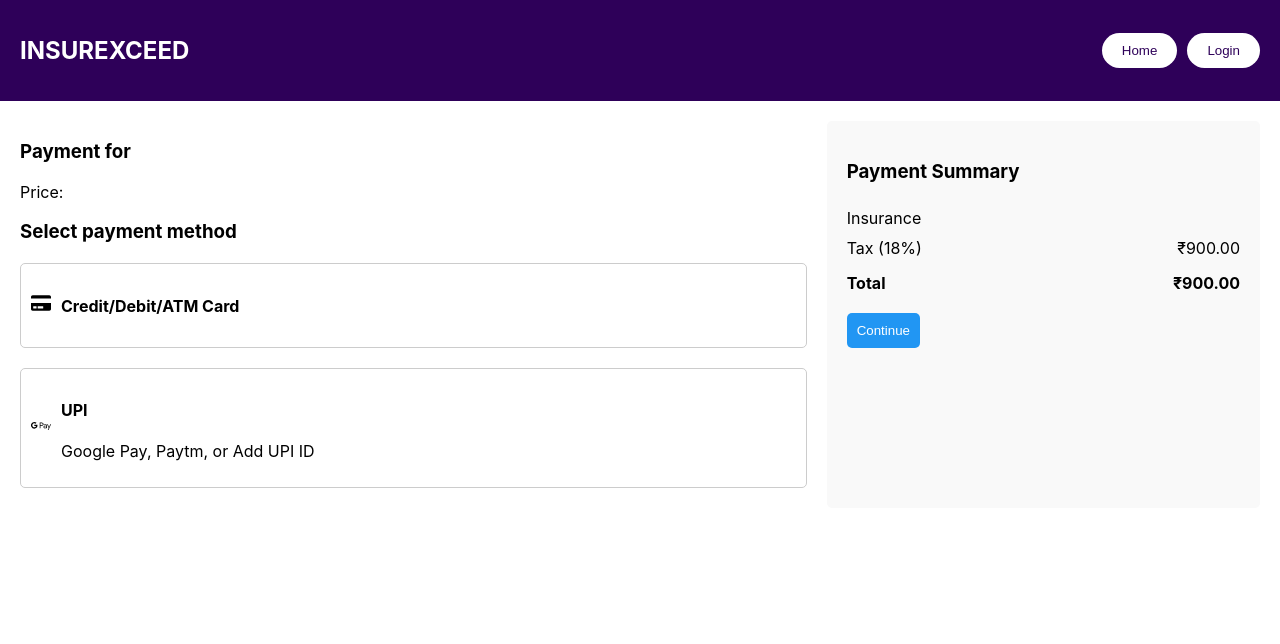
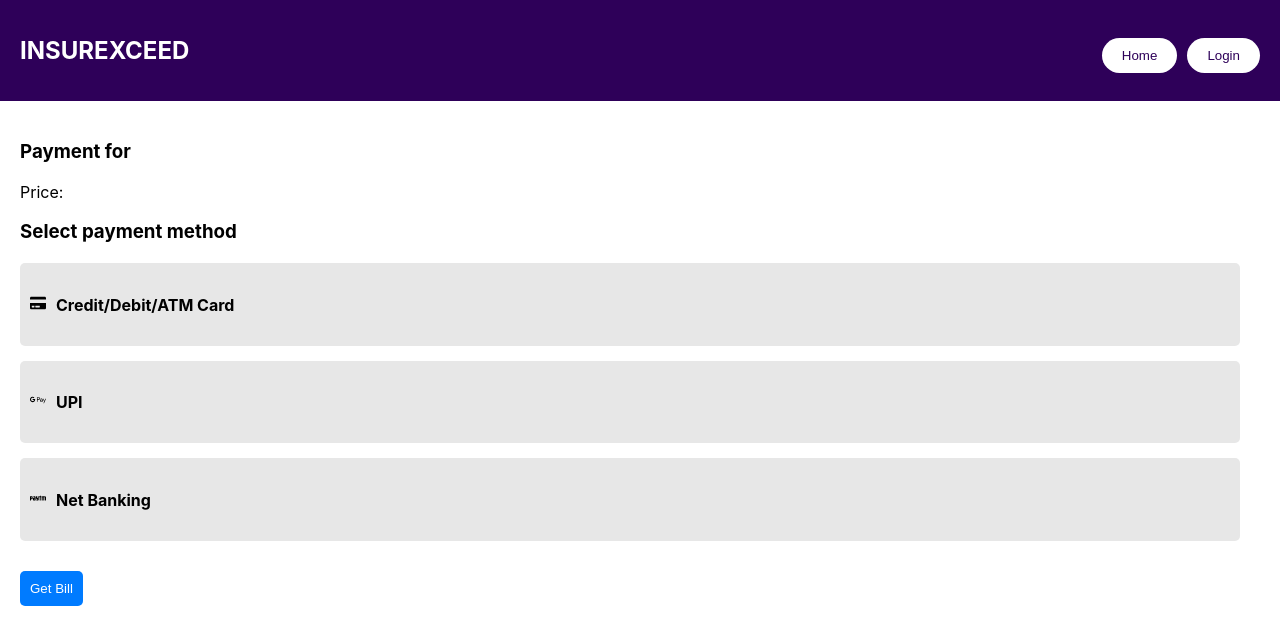
Before and after one commit to M-Barath-Vikraman/vehicle-insurance, a React (Create React App) app: page /payment in a window 1280 px wide. Shown: the top 644 px of the page. Built offline with nearby package versions, Linux system fonts and the light colour scheme.

Commit message:
validation

```diff
--- /dev/null
+++ b/src/Payment/Payment.css
@@ -0,0 +1,74 @@
+.payment-container {
+    display: flex;
+    justify-content: space-between;
+    padding: 20px;
+}
+
+.payment-left {
+    flex: 1; /* This will take up more space */
+    margin-right: 20px; /* Space between left and right */
+}
+
+.payment-right {
+    flex: 0.5; /* This will take less space */
+    background-color: #f8f8f8; /* Optional: background color for visibility */
+    padding: 20px;
+    border: 1px solid #ddd; /* Optional: border for visibility */
+    border-radius: 8px; /* Optional: rounded corners */
+    box-shadow: 0 2px 4px rgba(0, 0, 0, 0.1); /* Optional: shadow for depth */
+}
+
+.payment-options {
+    margin: 20px 0;
+}
+
+.payment-option {
+    margin-bottom: 15px;
+    cursor: pointer;
+}
+
+.payment-option-header {
+    display: flex;
+    align-items: center;
+    padding: 10px;
+    background: #e7e7e7; /* Background for better visibility */
+    border-radius: 5px; /* Rounded corners */
+}
+
+.icon {
+    margin-right: 10px;
+}
+
+.card-details,
+.upi-options,
+.netbanking-options {
+    padding: 10px;
+    border: 1px solid #ddd;
+    border-radius: 5px; /* Rounded corners */
+    margin-top: 10px;
+}
+
+.card-row {
+    display: flex;
+    gap: 10px;
+}
+
+.error {
+    color: red;
+    font-size: 12px;
+    margin-top: 5px;
+}
+
+button {
+    margin-top: 10px;
+    padding: 10px;
+    background-color: #007bff; /* Button color */
+    color: white;
+    border: none;
+    border-radius: 5px; /* Rounded corners */
+    cursor: pointer;
+}
+
+button:hover {
+    background-color: #0056b3; /* Darker button on hover */
+}
--- a/src/Payment/payment.js
+++ b/src/Payment/payment.js
@@ -6,7 +6,7 @@
 import { FaGooglePay } from 'react-icons/fa';
 import jsPDF from 'jspdf';
 import axios from 'axios';
-
+import './Payment.css'; // Import the CSS file
 
 const Payment = () => {
     const location = useLocation();
@@ -25,6 +25,10 @@
     const [newUpiId, setNewUpiId] = useState('');
     const [netBankingOption, setNetBankingOption] = useState('');
     const [showBill, setShowBill] = useState(false); // State to show bill
+    const [cardNumber, setCardNumber] = useState('');
+    const [expiryDate, setExpiryDate] = useState('');
+    const [cvv, setCvv] = useState('');
+    const [errors, setErrors] = useState({}); // State for error messages
 
     const calculateEndDate = () => {
         const currentDate = new Date();
@@ -45,6 +49,11 @@
         setUpiOption('');
         setNewUpiId('');
         setNetBankingOption('');
+        // Reset card fields
+        setCardNumber('');
+        setExpiryDate('');
+        setCvv('');
+        setErrors({});
     };
 
     const handleUpiSelection = (option) => {
@@ -52,7 +61,40 @@
         setNewUpiId(''); // Reset UPI ID input when UPI option is selected
     };
 
+    const validateCardDetails = () => {
+        const currentYear = new Date().getFullYear() % 100; // Last two digits of current year
+        const currentMonth = new Date().getMonth() + 1; // Month is 0-indexed
+
+        let validationErrors = {};
+
+        // Validate card number
+        if (!/^\d{16}$/.test(cardNumber)) {
+            validationErrors.cardNumber = "Card number must be 16 digits.";
+        }
+
+        // Validate expiry date
+        const [expMonth, expYear] = expiryDate.split('/').map(Number);
+        if (
+            !expiryDate.match(/^(0[1-9]|1[0-2])\/\d{2}$/) ||
+            (expYear < currentYear || (expYear === currentYear && expMonth < currentMonth))
+        ) {
+            validationErrors.expiryDate = "Expiry date must be in MM/YY format and greater than the current date.";
+        }
+
+        // Validate CVV
+        if (!/^\d{3}$/.test(cvv)) {
+            validationErrors.cvv = "CVV must be 3 digits.";
+        }
+
+        setErrors(validationErrors);
+        return Object.keys(validationErrors).length === 0; // Return true if no errors
+    };
+
     const handlePayment = async () => {
+        if (!validateCardDetails()) {
+            return; // Exit if validation fails
+        }
+
         try {
             const premiumAmount = parseFloat(insurance?.Price.replace(/[^\d.-]/g, '')) || 5900;
             console.log('Name:', name);
@@ -109,275 +151,161 @@
         doc.save('insurance_bill.pdf');
     };
 
+    // Calculate total price with tax
+    const premiumAmount = parseFloat(insurance?.Price.replace(/[^\d.-]/g, '')) || 5900;
+    const tax = premiumAmount * 0.18;
+    const totalPrice = premiumAmount + tax;
+
     return (
-        <PaymentContainer>
-            <PaymentLeft>
+        <div className="payment-container">
+            <div className="payment-left">
                 <h3>Payment for {insurance?.Title}</h3>
                 <p>Price: {insurance?.Price}</p>
 
                 <h3>Select payment method</h3>
-                <PaymentOptions>
+                <div className="payment-options">
                     {/* Credit/Debit/ATM Card Option */}
-                    <PaymentOption>
-                        <PaymentOptionHeader onClick={() => handlePaymentSelection('Card')}>
-                            <Icon><FaCreditCard /></Icon>
-                            <OptionInfo>
+                    <div className="payment-option">
+                        <div
+                            className="payment-option-header"
+                            onClick={() => handlePaymentSelection('Card')}
+                        >
+                            <div className="icon"><FaCreditCard /></div>
+                            <div className="option-info">
                                 <h4>Credit/Debit/ATM Card</h4>
-                            </OptionInfo>
-                        </PaymentOptionHeader>
+                            </div>
+                        </div>
                         {paymentMethod === 'Card' && (
-                            <CardDetails>
+                            <div className="card-details">
                                 <h4>Enter Card Details</h4>
-                                <input type="text" placeholder="Card Number" />
-                                <CardRow>
-                                    <input type="text" placeholder="Expiry (MM/YY)" />
-                                    <input type="text" placeholder="CVV" />
-                                </CardRow>
-                                <button onClick={handlePayment}>Pay ₹{insurance?.Price
-                                ? (parseFloat(insurance.Price.replace(/[^\d.-]/g, '')) * 1.18).toFixed(2)
-                                : '900.00'}</button>
-                            </CardDetails>
+                                <input
+                                    type="text"
+                                    placeholder="Card Number"
+                                    value={cardNumber}
+                                    onChange={(e) => setCardNumber(e.target.value)}
+                                />
+                                {errors.cardNumber && <div className="error">{errors.cardNumber}</div>}
+                                <div className="card-row">
+                                    <input
+                                        type="text"
+                                        placeholder="Expiry (MM/YY)"
+                                        value={expiryDate}
+                                        onChange={(e) => setExpiryDate(e.target.value)}
+                                    />
+                                    {errors.expiryDate && <div className="error">{errors.expiryDate}</div>}
+                                    <input
+                                        type="text"
+                                        placeholder="CVV"
+                                        value={cvv}
+                                        onChange={(e) => setCvv(e.target.value)}
+                                    />
+                                    {errors.cvv && <div className="error">{errors.cvv}</div>}
+                                </div>
+                                <button onClick={handlePayment}>Pay ₹{totalPrice.toFixed(2)}</button>
+                            </div>
                         )}
-                    </PaymentOption>
+                    </div>
 
                     {/* UPI Option */}
-                    <PaymentOption>
-                        <PaymentOptionHeader onClick={() => handlePaymentSelection('UPI')}>
-                            <Icon><FaGooglePay /></Icon>
-                            <OptionInfo>
+                    <div className="payment-option">
+                        <div
+                            className="payment-option-header"
+                            onClick={() => handlePaymentSelection('UPI')}
+                        >
+                            <div className="icon"><FaGooglePay /></div>
+                            <div className="option-info">
                                 <h4>UPI</h4>
-                                <p>Google Pay, Paytm, or Add UPI ID</p>
-                            </OptionInfo>
-                        </PaymentOptionHeader>
+                            </div>
+                        </div>
                         {paymentMethod === 'UPI' && (
-                            <UpiOptions>
-                                <h4>Select UPI Option</h4>
-                                <UpiOption>
+                            <div className="upi-options">
+                                <h4>Select UPI option</h4>
+                                <div className="upi-option">
                                     <label>
                                         <input
                                             type="radio"
                                             name="upi"
-                                            value="GooglePay"
-                                            checked={upiOption === 'GooglePay'}
-                                            onChange={() => handleUpiSelection('GooglePay')}
+                                            checked={upiOption === 'ExistingUPI'}
+                                            onChange={() => handleUpiSelection('ExistingUPI')}
                                         />
-                                        Google Pay
+                                        Existing UPI ID
                                     </label>
-                                </UpiOption>
-                                <UpiOption>
-                                    <label>
-                                        <input
-                                            type="radio"
-                                            name="upi"
-                                            value="Paytm"
-                                            checked={upiOption === 'Paytm'}
-                                            onChange={() => handleUpiSelection('Paytm')}
-                                        />
-                                        Paytm
-                                    </label>
-                                </UpiOption>
-                                <UpiOption>
-                                    <label>
-                                        <input
-                                            type="radio"
-                                            name="upi"
-                                            value="AddUPI"
-                                            checked={upiOption === 'AddUPI'}
-                                            onChange={() => handleUpiSelection('AddUPI')}
-                                        />
-                                        Add New UPI ID
-                                    </label>
-                                </UpiOption>
-
-                                {(upiOption === 'GooglePay' || upiOption === 'Paytm' || upiOption === 'AddUPI') && (
-                                    <div>
+                                    {upiOption === 'ExistingUPI' && (
                                         <input
                                             type="text"
                                             placeholder="Enter UPI ID"
                                             value={newUpiId}
                                             onChange={(e) => setNewUpiId(e.target.value)}
                                         />
-                                        <button onClick={handlePayment}>Pay ₹{insurance?.Price
-                                ? (parseFloat(insurance.Price.replace(/[^\d.-]/g, '')) * 1.18).toFixed(2)
-                                : '900.00'}</button>
-                                    </div>
-                                )}
-                            </UpiOptions>
+                                    )}
+                                </div>
+                                <div className="upi-option">
+                                    <label>
+                                        <input
+                                            type="radio"
+                                            name="upi"
+                                            checked={upiOption === 'NewUPI'}
+                                            onChange={() => handleUpiSelection('NewUPI')}
+                                        />
+                                        New UPI ID
+                                    </label>
+                                    {upiOption === 'NewUPI' && (
+                                        <input
+                                            type="text"
+                                            placeholder="Enter your new UPI ID"
+                                            value={newUpiId}
+                                            onChange={(e) => setNewUpiId(e.target.value)}
+                                        />
+                                    )}
+                                </div>
+                                <button onClick={handlePayment}>Pay ₹{totalPrice.toFixed(2)}</button>
+                            </div>
                         )}
-                    </PaymentOption>
-                </PaymentOptions>
-            </PaymentLeft>
+                    </div>
 
+                    {/* Net Banking Option */}
+                    <div className="payment-option">
+                        <div
+                            className="payment-option-header"
+                            onClick={() => handlePaymentSelection('NetBanking')}
+                        >
+                            <div className="icon"><SiPaytm /></div>
+                            <div className="option-info">
+                                <h4>Net Banking</h4>
+                            </div>
+                        </div>
+                        {paymentMethod === 'NetBanking' && (
+                            <div className="netbanking-options">
+                                <h4>Select your bank</h4>
+                                <select
+                                    value={netBankingOption}
+                                    onChange={(e) => setNetBankingOption(e.target.value)}
+                                >
+                                    <option value="">Select Bank</option>
+                                    <option value="HDFC">HDFC</option>
+                                    <option value="ICICI">ICICI</option>
+                                    <option value="SBI">SBI</option>
+                                </select>
+                                <button onClick={handlePayment}>Pay ₹{totalPrice.toFixed(2)}</button>
+                            </div>
+                        )}
+                    </div>
+                </div>
+                <button onClick={handleContinue}>Get Bill</button>
+            </div>
 
-            <PaymentRight>
-                <h3>Payment Summary</h3>
-                <Summary>
-                    <Item>
-                        <span>Insurance</span>
-                        <span>{insurance?.Price}</span>
-                    </Item>
-                    <Item>
-                        <span>Tax (18%)</span>
-                        <span>
-                            ₹{insurance?.Price
-                                ? (parseFloat(insurance.Price.replace(/[^\d.-]/g, '')) * 0.18).toFixed(2)
-                                : '900.00'}
-                        </span>
-                    </Item>
-                    <Total>
-                        <span>Total</span>
-                        <span>
-                            ₹{insurance?.Price
-                                ? (parseFloat(insurance.Price.replace(/[^\d.-]/g, '')) * 1.18).toFixed(2)
-                                : '900.00'}
-                        </span>
-                    </Total>
-                </Summary>
-                <ContinueButton onClick={handleContinue}>Continue</ContinueButton>
-
-                {showBill && (
-                    <BillContainer>
-                        <h3>Bill</h3>
-                        <p>Insurance Type: {insurance?.Title}</p>
-                        <p>Price: {insurance?.Price}</p>
-                        <p>Tax: ₹{insurance?.Price
-                            ? (parseFloat(insurance.Price.replace(/[^\d.-]/g, '')) * 0.18).toFixed(2)
-                            : '900.00'}
-                        </p>
-                        <p>Total: ₹{insurance?.Price
-                            ? (parseFloat(insurance.Price.replace(/[^\d.-]/g, '')) * 1.18).toFixed(2)
-                            : '900.00'}
-                        </p>
-                        <DownloadButton onClick={downloadBill}>Download Bill</DownloadButton>
-                    </BillContainer>
-                )}
-            </PaymentRight>
-        </PaymentContainer>
+            {showBill && (
+                <div className="payment-right">
+                    <h3>Bill Summary</h3>
+                    <p>Insurance: {insurance?.Title}</p>
+                    <p>Price: {insurance?.Price}</p>
+                    <p>Tax: ₹{tax.toFixed(2)}</p>
+                    <p>Total Amount: ₹{totalPrice.toFixed(2)}</p>
+                    <button onClick={downloadBill}>Download Bill</button>
+                </div>
+            )}
+        </div>
     );
 };
-// Styled Components
-const PaymentContainer = styled.div`
-    display: flex;
-    justify-content: space-between;
-    padding: 20px;
-`;
-
-const PaymentLeft = styled.div`
-    flex: 2;
-    padding-right: 20px;
-`;
-
-const PaymentRight = styled.div`
-    flex: 1;
-    background-color: #f9f9f9;
-    padding: 20px;
-    border-radius: 5px;
-`;
-
-const PaymentOptions = styled.div`
-    margin-top: 20px;
-`;
-
-const PaymentOption = styled.div`
-    margin-bottom: 20px;
-    border: 1px solid #ccc;
-    border-radius: 5px;
-    padding: 10px;
-`;
-
-const PaymentOptionHeader = styled.div`
-    display: flex;
-    align-items: center;
-    cursor: pointer;
-`;
-
-const Icon = styled.div`
-    margin-right: 10px;
-    font-size: 20px;
-`;
-
-const OptionInfo = styled.div``;
-
-const CardDetails = styled.div``;
-
-const CardRow = styled.div`
-    display: flex;
-    justify-content: space-between;
-`;
-
-const NetBankingDetails = styled.div``;
-
-const UpiOptions = styled.div``;
-
-const UpiOption = styled.div`
-    margin: 5px 0;
-`;
-
-const BankButton = styled.button`
-    margin: 5px 0;
-    padding: 10px;
-    background-color: #4caf50;
-    color: white;
-    border: none;
-    border-radius: 5px;
-    cursor: pointer;
-
-    &:hover {
-        background-color: #45a049;
-    }
-`;
-
-const Summary = styled.div`
-    margin-top: 20px;
-`;
-
-const Item = styled.div`
-    display: flex;
-    justify-content: space-between;
-    padding: 5px 0;
-`;
-
-const Total = styled.div`
-    display: flex;
-    justify-content: space-between;
-    font-weight: bold;
-    padding: 10px 0;
-`;
-
-const ContinueButton = styled.button`
-    margin-top: 10px;
-    padding: 10px;
-    background-color: #2196f3;
-    color: white;
-    border: none;
-    border-radius: 5px;
-    cursor: pointer;
-
-    &:hover {
-        background-color: #1976d2;
-    }
-`;
-
-const BillContainer = styled.div`
-    margin-top: 20px;
-    border: 1px solid #ccc;
-    border-radius: 5px;
-    padding: 10px;
-`;
-
-const DownloadButton = styled.button`
-    margin-top: 10px;
-    padding: 10px;
-    background-color: #f44336;
-    color: white;
-    border: none;
-    border-radius: 5px;
-    cursor: pointer;
-
-    &:hover {
-        background-color: #e53935;
-    }
-`;
-
 
 export default Payment;
```
Also changed, not shown: src/Signup/Signup.jsx (+71 -0 lines), 1 other file (tests, documents, lock files or other folders).
